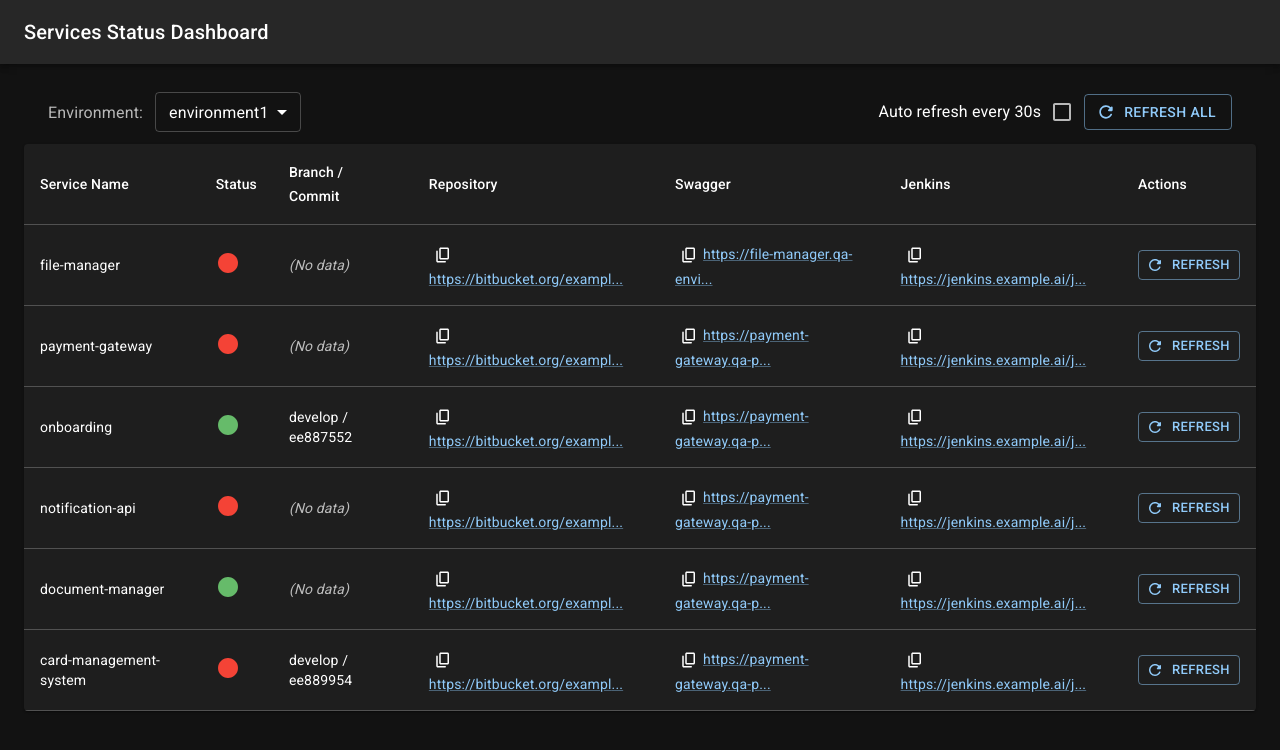
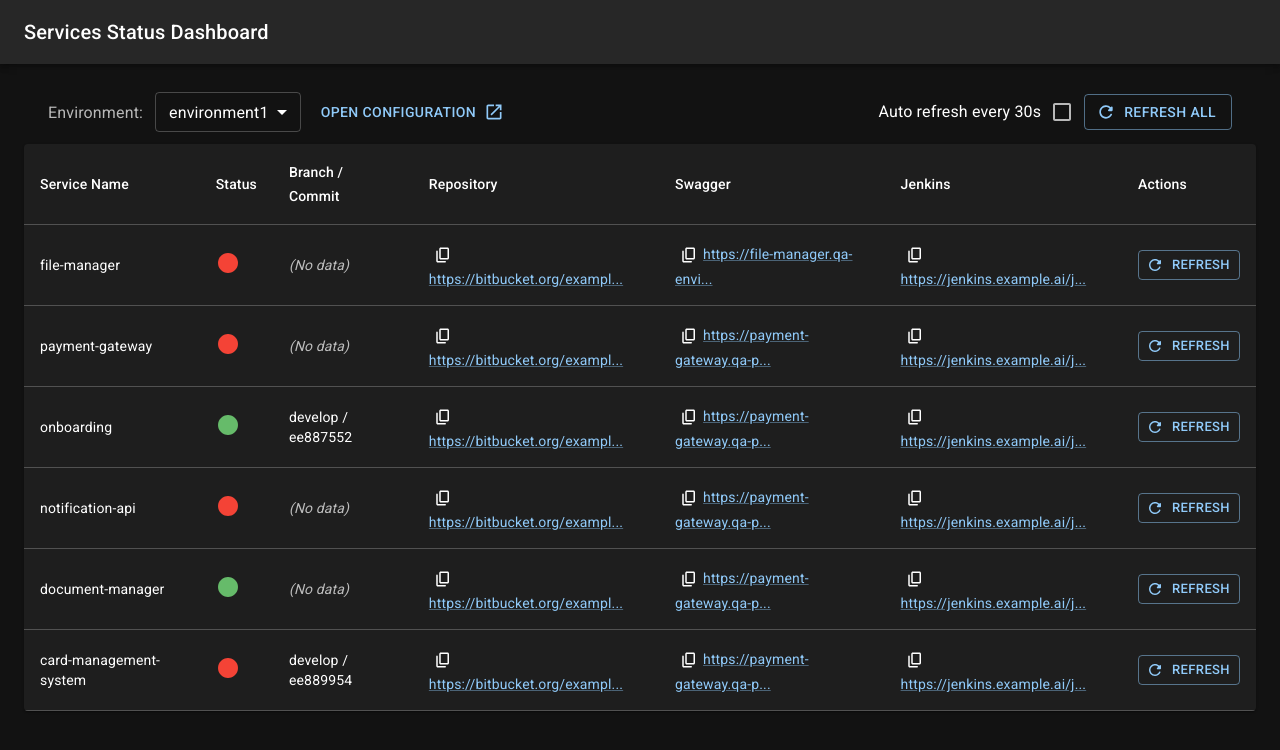
Before and after one commit to tommwrobel/service-status-dashboard, a React (Create React App) app in the folder client/: page / in a window 1280 px wide. Shown: the top 750 px of the page. Built offline with nearby package versions, Linux system fonts and the light colour scheme; the HTML template or start-up script is replaced by a standard one.

Commit message:
feat: added env config link

```diff
--- a/client/src/components/EnvironmentPage/EnvironmentPage.tsx
+++ b/client/src/components/EnvironmentPage/EnvironmentPage.tsx
@@ -4,37 +4,22 @@ import ServicesTable from "../ServicesTable/ServicesTable";
 import { CircularProgress, Container } from "@mui/material";
 import EnvironmentPageBar from "./EnvironmentPageBar/EnvironmentPageBar";
 import { useQueryClient } from "react-query";
-import { Service } from "../../types/types";
+import { Environment, Service } from "../../types/types";
 import "./EnvironmentPage.css";
 
 const EnvironmentPage = (): JSX.Element => {
 
     const queryClient = useQueryClient();
 
-    const [environment, setEnvironment] = useState('');
-    const [automaticRefresh, setAutomaticRefresh] = useState(false);
+    const [environment, setEnvironment] = useState<Environment | undefined>();
 
     const {config, isLoading} = useConfigData();
 
     useEffect(() => {
         if (config?.envs) {
-            setEnvironment(config.envs[0].name)
+            setEnvironment(config.envs[0])
         }
     }, [config, queryClient]);
-
-    useEffect(() => {
-        queryClient.setDefaultOptions({
-            queries: {
-                ...queryClient.getDefaultOptions().queries,
-                refetchInterval: automaticRefresh ? 30000 : false
-            },
-        });
-        queryClient.refetchQueries();
-    }, [automaticRefresh, queryClient])
-
-    const findServices = (environmentName: string): Service[] => {
-        return config?.envs?.find(env => env.name === environmentName)?.services || [] as Service[];
-    }
 
     if (isLoading) return <CircularProgress size={60} style={{display: "block", margin: "5rem auto"}}/>;
     if (config)
@@ -44,9 +29,8 @@ const EnvironmentPage = (): JSX.Element => {
                     <EnvironmentPageBar
                         environments={config?.envs}
                         onEnvironmentChange={setEnvironment}
-                        onAutomaticallyRefreshChange={setAutomaticRefresh}
                     />
-                    {environment && <ServicesTable services={findServices(environment)} />}
+                    {environment && <ServicesTable services={environment.services} />}
                 </Container>
             </>
         );
--- a/client/src/components/EnvironmentPage/EnvironmentPageBar/EnvironmentPageBar.tsx
+++ b/client/src/components/EnvironmentPage/EnvironmentPageBar/EnvironmentPageBar.tsx
@@ -1,5 +1,6 @@
 import { useQueryClient } from "react-query";
 import {
+    Button,
     Checkbox,
     FormControlLabel,
     FormLabel,
@@ -8,32 +9,45 @@ import {
     SelectChangeEvent,
     Toolbar
 } from "@mui/material";
-import { RefreshRounded } from "@mui/icons-material";
+import { OpenInNew, RefreshRounded } from "@mui/icons-material";
 import { LoadingButton } from "@mui/lab";
-import { ChangeEvent } from "react";
+import { ChangeEvent, useEffect, useState } from "react";
 import { Environment } from "../../../types/types";
 import "./EnvironmentPageBar.css";
 
 type EnvironmentPageBarProps = {
     environments: Environment[];
-    onEnvironmentChange: (value: string) => void;
-    onAutomaticallyRefreshChange: (value: boolean) => void;
+    onEnvironmentChange: (value: Environment | undefined) => void;
 }
 
-const EnvironmentPageBar = ({ environments, onEnvironmentChange, onAutomaticallyRefreshChange }: EnvironmentPageBarProps): JSX.Element => {
+const EnvironmentPageBar = ({ environments, onEnvironmentChange }: EnvironmentPageBarProps): JSX.Element => {
+
+    const [currentEnvironment, setCurrentEnvironment] = useState<Environment | undefined>();
 
     const queryClient = useQueryClient();
+
+    useEffect(() => {
+        setCurrentEnvironment(environments[0])
+    }, [environments]);
 
     const handleRefreshData = (): void => {
         queryClient.refetchQueries(['service']);
     }
 
-    const handleEnvironmentChange = (event: SelectChangeEvent<string>): void => {
-        onEnvironmentChange(event.target.value);
+    const handleEnvironmentChange = (event: SelectChangeEvent): void => {
+        let selectedEnvironment = environments.find(env => env.name === event.target.value);
+        setCurrentEnvironment(selectedEnvironment)
+        onEnvironmentChange(selectedEnvironment);
     }
 
     const handleAutomaticallyRefreshChange = (event: ChangeEvent<HTMLInputElement>): void => {
-        onAutomaticallyRefreshChange(event.target.checked)
+        queryClient.setDefaultOptions({
+            queries: {
+                ...queryClient.getDefaultOptions().queries,
+                refetchInterval: event.target.checked ? 30000 : false
+            },
+        });
+        queryClient.refetchQueries();
     }
 
     return (
@@ -41,12 +55,22 @@ const EnvironmentPageBar = ({ environments, onEnvironmentChange, onAutomatically
                 <div className="ToolbarItemsGroup">
                     <FormLabel>Environment: </FormLabel>
 
-                    <Select size={"small"} defaultValue={environments[0].name || ''} onChange={handleEnvironmentChange}>
+                    <Select size={"small"} defaultValue={environments[0].name} onChange={handleEnvironmentChange}>
                         {environments.map(env => (
                             <MenuItem key={env.name} value={env.name}>{env.name}</MenuItem>
                         ))}
                     </Select>
-                    {/*// TODO: add link to config envs.configUrl*/}
+
+                    {currentEnvironment &&
+                        <Button
+                            variant="text"
+                            endIcon={<OpenInNew />}
+                            href={currentEnvironment.configUrl}
+                            target="_blank"
+                        >
+                            Open configuration
+                        </Button>
+                    }
                 </div>
                 <div className="ToolbarItemsGroup">
                     <FormControlLabel
```
